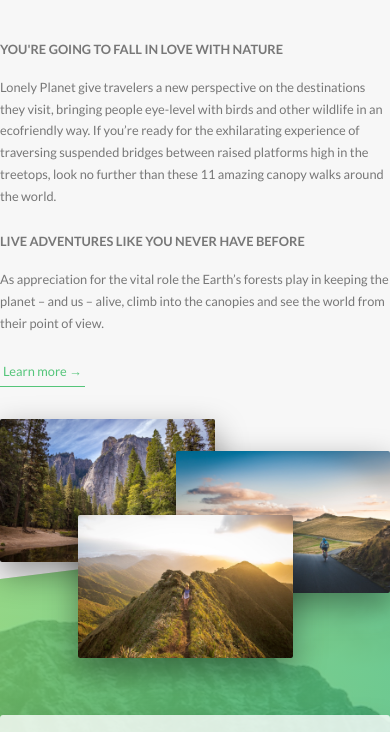
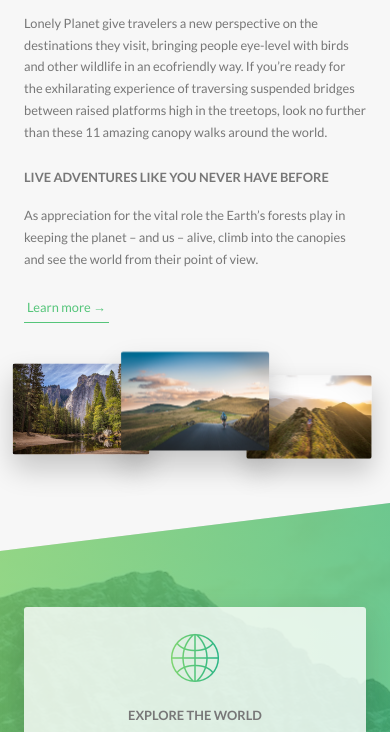
Before and after one commit to Adhikari1996/Tours-travel, a website: page index.html in a window 390 px wide. Shown: the part 926-1658 px from the top of the page. Drawn offline with Linux system fonts and the light colour scheme.

Commit message:
changes feature area and grid area on responsive

```diff
--- a/sass/base/_utilities.scss
+++ b/sass/base/_utilities.scss
@@ -8,10 +8,18 @@
 
 .u-margin-bottom-medium {
   margin-bottom: 4rem !important;
+
+  @include respond(tab-port) {
+    margin-bottom: 3rem !important;
+  }
 }
 
 .u-margin-bottom-big {
   margin-bottom: 8rem !important;
+
+  @include respond(tab-port) {
+    margin-bottom: 5rem !important;
+  }
 }
 
 .u-margin-top-big {
--- a/sass/components/_composition.scss
+++ b/sass/components/_composition.scss
@@ -1,5 +1,6 @@
 .composition {
   position: relative;
+
   &__photo {
     width: 55%;
     box-shadow: 0 1.5rem 4rem rgba($color-black, 0.4);
@@ -8,17 +9,42 @@
     z-index: 10;
     transition: all 0.2s;
     outline-offset: 2rem;
+
+    @include respond(tab-port) {
+      float: left;
+      position: relative;
+      width: 33.33333333%;
+      box-shadow: 0 1.5rem 3rem rgba($color-black, 0.2);
+    }
+
     &--p1 {
       left: 0;
       top: -2rem;
+
+      @include respond(tab-port) {
+        top: 0;
+        transform: scale(1.2);
+      }
     }
     &--p2 {
       right: 0;
       top: 2rem;
+
+      @include respond(tab-port) {
+        top: -1rem;
+        transform: scale(1.3);
+        z-index: 1000;
+      }
     }
     &--p3 {
       left: 20%;
       top: 10rem;
+
+      @include respond(tab-port) {
+        top: 1rem;
+        left: 0;
+        transform: scale(1.1);
+      }
     }
     &:hover {
       transform: scale(1.05) translateY(-0.5rem);
--- a/sass/components/_feature-box.scss
+++ b/sass/components/_feature-box.scss
@@ -6,6 +6,10 @@
   border-radius: 3px;
   box-shadow: 0 1.5rem 4rem rgba($color-black, 0.15);
   transition: transform 0.3s;
+
+  @include respond (tab-port){
+    padding:2rem;
+  }
 
   &__icon {
     font-size: 6rem;
@@ -19,6 +23,10 @@
     background-clip: text;
     -webkit-background-clip: text;
     color: transparent;
+
+    @include respond (tab-port){
+      margin-bottom: 0;
+    }
   }
 
   &:hover {
--- a/sass/layout/_footer.scss
+++ b/sass/layout/_footer.scss
@@ -11,6 +11,10 @@
   &__logo-box {
     text-align: center;
     margin-bottom: 8rem;
+
+    @include respond(tab-port) {
+      margin-bottom: 6rem;
+    }
   }
 
   &__logo {
--- a/sass/layout/_navigation.scss
+++ b/sass/layout/_navigation.scss
@@ -16,14 +16,15 @@
     text-align: center;
     cursor: pointer;
 
-    @include respond(tab-port){
+    @include respond(tab-port) {
       top: 4rem;
       right: 4rem;
     }
 
-  @include respond(tab-port){
+    @include respond(phone) {
       top: 3rem;
       right: 3rem;
+    }
   }
 
   &__background {
@@ -37,12 +38,11 @@
     z-index: 1000;
     transition: transform 0.8s cubic-bezier(0.86, 0, 0.07, 1);
 
-    @include respond(tab-port){
+    @include respond(tab-port) {
       top: 4.5rem;
       right: 4.5rem;
     }
-
-  @include respond(tab-port){
+    @include respond(phone) {
       top: 3.5rem;
       right: 3.5rem;
     }
--- a/sass/pages/_home.scss
+++ b/sass/pages/_home.scss
@@ -2,6 +2,10 @@
   background-color: $color-grey-light-1;
   padding: 25rem 0;
   margin-top: -20vh;
+
+  @include respond(tab-port) {
+    padding: 20rem 0;
+  }
 }
 
 .section-features {
@@ -19,26 +23,38 @@
   & > * {
     transform: skewY(7deg);
   }
+
+  @include respond(tab-port) {
+    padding: 10rem 0;
+  }
 }
 
 .section-tours {
   background-color: $color-grey-light-1;
   padding: 25rem 0 15rem 0;
   margin-top: -10rem;
+
+  @include respond(tab-port) {
+    padding: 20rem 0 10rem 0;
+  }
 }
 
 .section-stories {
   position: relative;
   padding: 15rem 0;
+
+  @include respond(tab-port) {
+    padding: 10rem 0;
+  }
 }
 
 .section-book {
   padding: 15rem 0;
-  background-image: linear-gradient(
-    to right bottom,
-    $color-primary-light,
-    $color-primary-dark
-  );
+  background-image: linear-gradient(to right bottom, $color-primary-light, $color-primary-dark);
+
+  @include respond(tab-port) {
+    padding: 10rem 0;
+  }
 }
 
 .book {
```
Also changed, not shown: css/style.css. Lines whose indentation alone changed are shown as unchanged.
